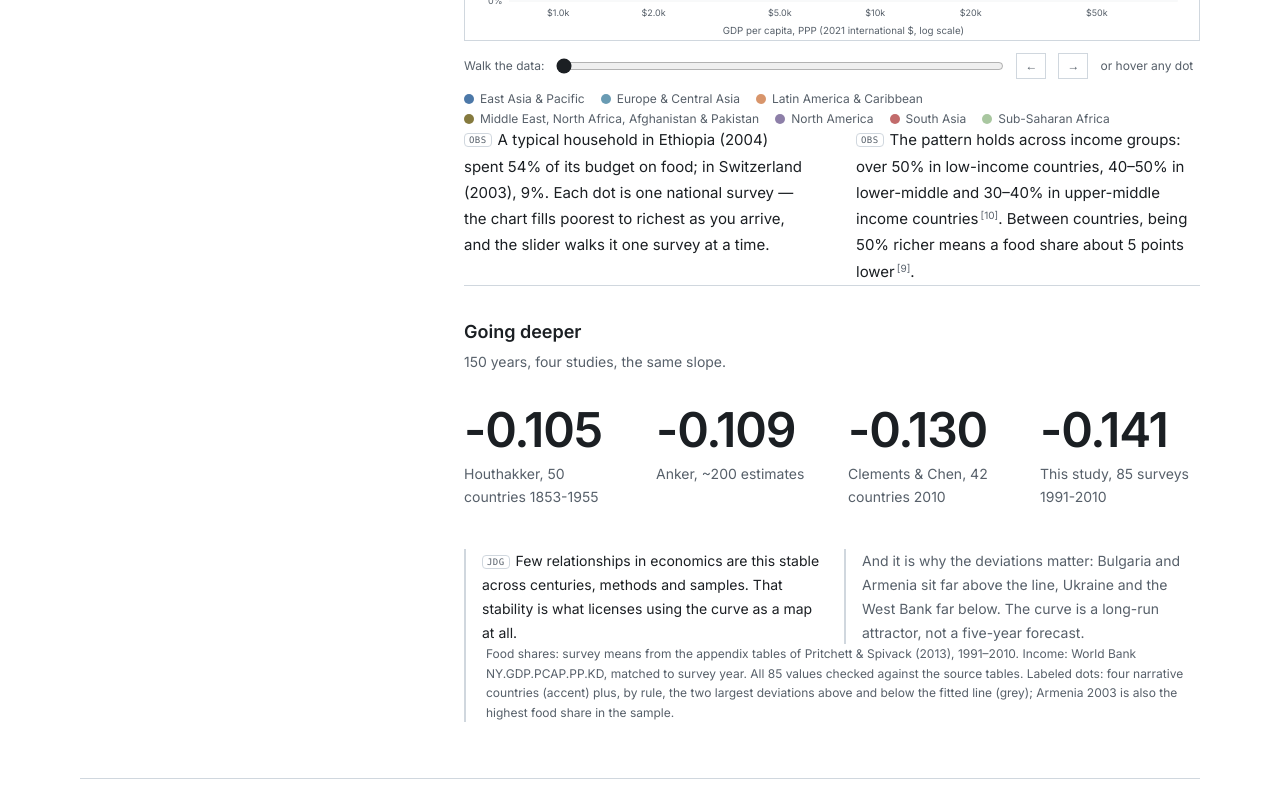
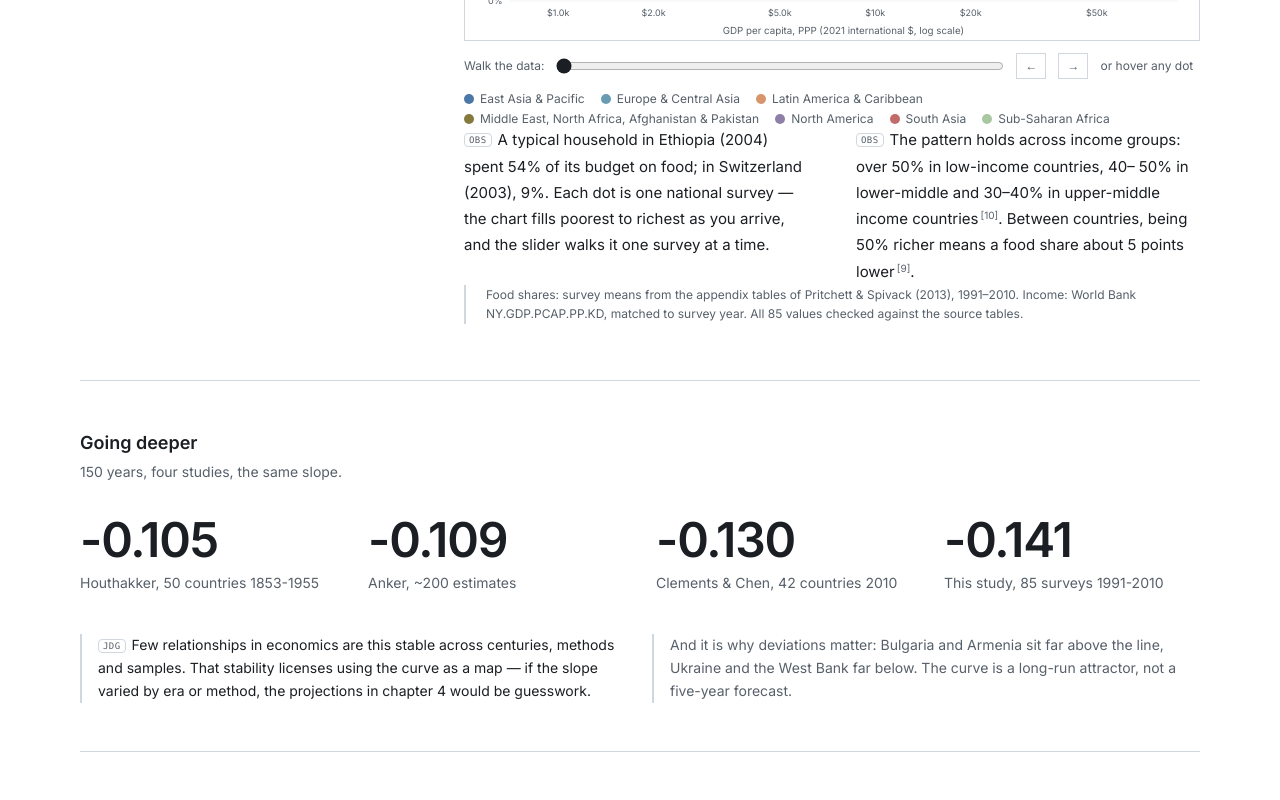
Before and after one commit to Replicant-Partners/engelscurves1, a Next.js app: page /story in a window 1280 px wide. Shown: the part 3240-4040 px from the top of the page. Built offline with nearby package versions, Linux system fonts and the light colour scheme.

Commit message:
fix(ch1): move Going Deeper OUTSIDE Chapter — now full-width like Ch0 hero tiles, text-5xl numbers span full 1440px container

```diff
--- a/app/story/page.tsx
+++ b/app/story/page.tsx
@@ -233,21 +233,25 @@ export default function StoryPage() {
 <Chapter id="law" n="1" title="The law" lede="Poorer households spend most of their budget on food. Richer ones spend a small share. Engel described this in the 19th century; household surveys across the world still show it.">
           <LawChart />
 
-          {/* Two key observations below the chart */}
+          {/* Two key observations */}
           <div className="grid grid-cols-1 md:grid-cols-2 gap-x-12 gap-y-4 mt-8">
             <p className="text-[15px] leading-[1.75] text-[#1b1f23]">
               <Tag t="OBS" />A typical household in Ethiopia (2004) spent 54% of its budget on food; in Switzerland (2003), 9%. Each dot is one national survey — the chart fills poorest to richest as you arrive, and the slider walks it one survey at a time.
             </p>
             <p className="text-[15px] leading-[1.75] text-[#1b1f23]">
-              <Tag t="OBS" />The pattern holds across income groups: over 50% in low-income countries, 40&ndash;50% in lower-middle and 30&ndash;40% in upper-middle income countries<Cite ids={[10]} />. Between countries, being 50% richer means a food share about 5 points lower<Cite ids={[9]} />.
+              <Tag t="OBS" />The pattern holds across income groups: over 50% in low-income countries, 40– 50% in lower-middle and 30–40% in upper-middle income countries<Cite ids={[10]} />. Between countries, being 50% richer means a food share about 5 points lower<Cite ids={[9]} />.
             </p>
           </div>
 
-          {/* Going deeper — EXACT Ch0 hero stat style */}
-          <div className="mt-12 pt-8 border-t border-[#d0d7de]">
+          <Record>
+            <p>Food shares: survey means from the appendix tables of Pritchett &amp; Spivack (2013), 1991–2010. Income: World Bank NY.GDP.PCAP.PP.KD, matched to survey year. All {story.fit.n} values checked against the source tables.</p>
+          </Record>
+        </Chapter>
+
+        {/* Going deeper — FULL WIDTH outside Chapter */}
+        <div className="py-12 border-t border-[#d0d7de]">
           <h3 className="text-lg font-semibold mb-1">Going deeper</h3>
           <p className="text-sm text-[#57606a] leading-relaxed mb-8">150 years, four studies, the same slope.</p>
-
           <div className="grid grid-cols-2 md:grid-cols-4 gap-8 mb-10">
             {deep.historicalSlopes.map((h) => (
               <div key={h.label}>
@@ -256,21 +260,15 @@ export default function StoryPage() {
               </div>
             ))}
           </div>
-
           <div className="grid grid-cols-1 md:grid-cols-2 gap-6 text-sm leading-relaxed">
             <div className="border-l-2 border-[#d0d7de] pl-4">
-                <p><Tag t="JDG" />Few relationships in economics are this stable across centuries, methods and samples. That stability is what licenses using the curve as a map at all.</p>
+              <p><Tag t="JDG" />Few relationships in economics are this stable across centuries, methods and samples. That stability licenses using the curve as a map — if the slope varied by era or method, the projections in chapter 4 would be guesswork.</p>
             </div>
             <div className="border-l-2 border-[#d0d7de] pl-4">
-                <p className="text-[#57606a]">And it is why the deviations matter: Bulgaria and Armenia sit far above the line, Ukraine and the West Bank far below. The curve is a long-run attractor, not a five-year forecast.</p>
+              <p className="text-[#57606a]">And it is why deviations matter: Bulgaria and Armenia sit far above the line, Ukraine and the West Bank far below. The curve is a long-run attractor, not a five-year forecast.</p>
             </div>
           </div>
         </div>
-
-          <Record>
-            <p>Food shares: survey means from the appendix tables of Pritchett &amp; Spivack (2013), 1991&ndash;2010. Income: World Bank NY.GDP.PCAP.PP.KD, matched to survey year. All {story.fit.n} values checked against the source tables. Labeled dots: four narrative countries (accent) plus, by rule, the two largest deviations above and below the fitted line (grey); Armenia 2003 is also the highest food share in the sample.</p>
-          </Record>
-        </Chapter>
 
         <Chapter id="break" n="2" title="The break" lede={`The decline is not smooth from the start. Below about ${usd(story.bounds.start)}, the food share barely moves. Above it, it falls steadily until food is about a third of the budget near ${usd(story.bounds.end)}. That band is the transition.`}>
 
```
Also changed, not shown: 1 other file (tests, documents, lock files or other folders). Lines whose indentation alone changed are shown as unchanged.
